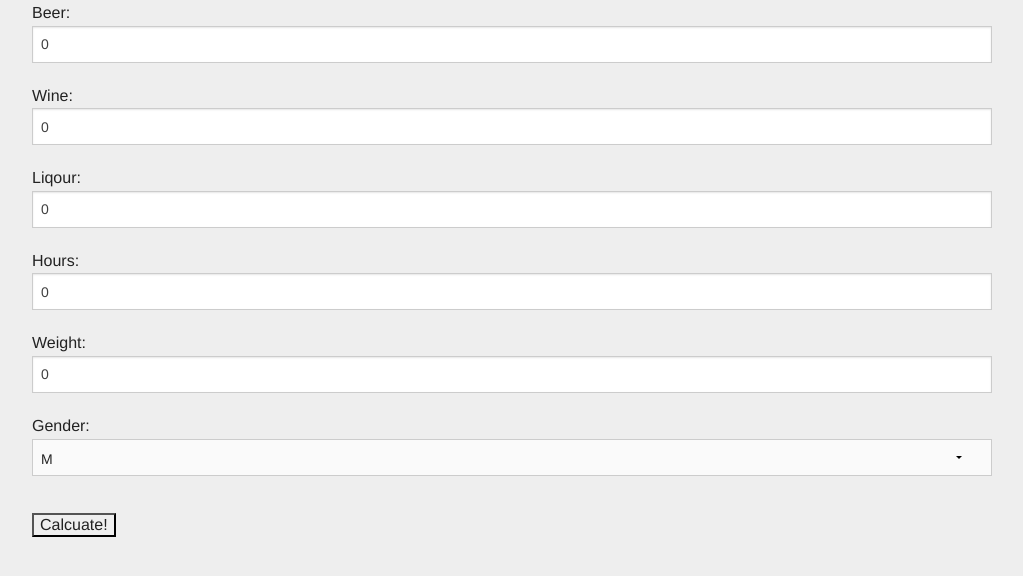
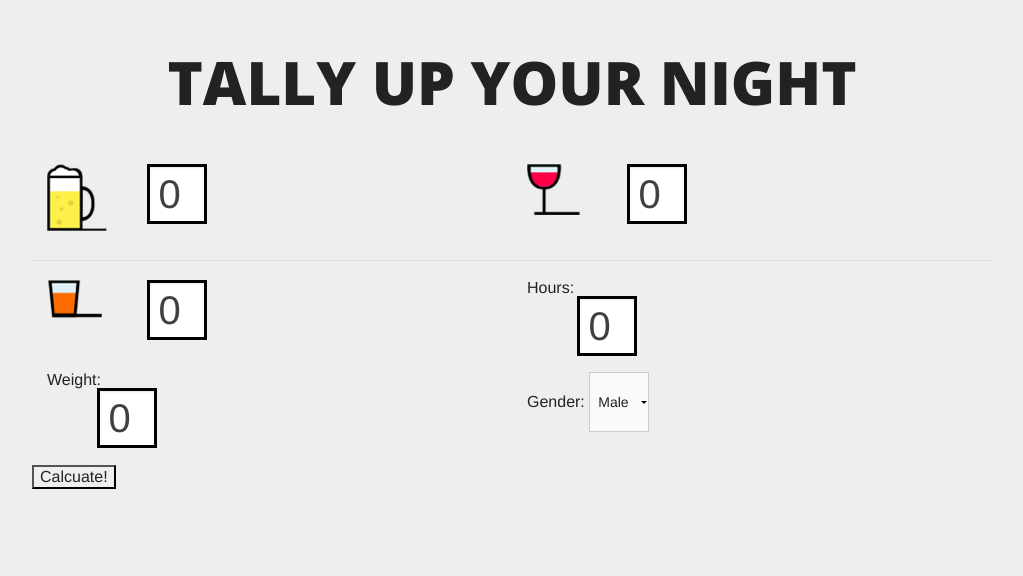
Before and after one commit to bceskavich/bewisecalc, a Flask app: page /bac in a window 1280 px wide. Shown: the part 100-676 px from the top of the page, without its empty margins (128-1151 px from the left). Run offline with Flask 2, Linux system fonts and the light colour scheme.

Commit message:
Style changes to the calculator page.

```diff
--- a/app/forms.py
+++ b/app/forms.py
@@ -3,9 +3,9 @@ from wtforms import IntegerField, SelectField
 from wtforms.validators import Required
 
 class BACForm(Form):
-    beer = IntegerField('beer', default = 0)
-    wine = IntegerField('wine', default = 0)
-    liqour = IntegerField('liqour', default = 0)
-    hours = IntegerField('hours', default = 0, validators = [Required()])
-    weight = IntegerField('weight', default = 0)
-    gender = SelectField('gender', choices=[('male', 'M'), ('female', 'F')])
+    beer = IntegerField('beer', default = 0, id="bac-input")
+    wine = IntegerField('wine', default = 0, id="bac-input")
+    liqour = IntegerField('liqour', default = 0, id="bac-input")
+    hours = IntegerField('hours', default = 0, validators = [Required()], id="bac-input")
+    weight = IntegerField('weight', default = 0, validators = [Required()], id="bac-input")
+    gender = SelectField('gender', choices=[('male', 'Male'), ('female', 'Female')], id="gender")
--- a/app/static/css/style.css
+++ b/app/static/css/style.css
@@ -243,3 +243,56 @@ CUPS Resources + BAC Results
 		font-size: 25px;
 	}
 }
+
+/* ###########################
+Calculator Page
+########################### */
+
+#bac-input {
+	width: 60px;
+	height: 60px;
+	text-align: center;
+	font-size: 40px;
+	line-height: 60px;
+	margin-left: 50px;
+	border: 3px solid #000;
+}
+
+#gender {
+	width: 60px;
+	height: 60px;
+}
+
+#calc h2 {
+	font-size: 60px;
+	margin: 40px auto;
+}
+
+.calc-image {
+	height: 60px;
+	width: 60px;
+	float: left;
+	margin-right: 40px;
+}
+
+@media only screen and (max-width: 700px) {
+	#calc h2 {
+		font-size: 30px;
+		margin: 20px auto;
+	}
+
+	#bac-input {
+		font-size: 20px;
+		line-height: 0px;
+	}
+
+	#bac-input,
+	.calc-image {
+		height: 40px;
+		width: 40px;
+	}
+
+	.calc-image {
+		margin-right: 20px;
+	}
+}
--- a/app/templates/bac.html
+++ b/app/templates/bac.html
@@ -1,14 +1,31 @@
 {% extends "base.html" %}
 {% block content %}
-<section role="main" class="main-container">
+<section role="main" class="main-container" id="calc">
+  <h2>TALLY UP YOUR NIGHT</h2>
   <form action="" method="post" name="bac">
     {{form.hidden_tag()}}
-    <p>Beer: {{form.beer}}</p>
-    <p>Wine: {{form.wine}}</p>
-    <p>Liqour: {{form.liqour}}</p>
-    <p>Hours: {{form.hours}}</p>
-    <p>Weight: {{form.weight}}</p>
-    <p>Gender: {{form.gender}}</p>
+    <div class="row">
+        <div class="large-6 med-6 small-6 columns">
+            <div class="calc-image"><img src="{{url_for('static', filename='img/bac_beer.png')}}" /></div>
+            {{form.beer}}
+        </div>
+        <div class="large-6 med-6 small-6 columns">
+            <div class="calc-image"><img src="{{url_for('static', filename='img/bac_wine.png')}}" /></div>
+            {{form.wine}}
+        </div>
+    </div>
+    <div class="row"><hr /></div>
+    <div class="row">
+        <div class="large-6 med-6 small-6 columns">
+            <div class="calc-image"><img src="{{url_for('static', filename='img/bac_mixed.png')}}" /></div>
+            {{form.liqour}}
+        </div>
+        <div class="large-6 med-6 small-6 columns">Hours: {{form.hours}}</div>
+    </div>
+    <div class="row">
+        <div class="large-6 med-6 columns">Weight: {{form.weight}}</div>
+        <div class="large-6 med-6 columns">Gender: {{form.gender}}</div>
+    </div>
     <p><input type="submit" value="Calcuate!"></p>
   </form>
 </section>
--- a/app/templates/base.html
+++ b/app/templates/base.html
@@ -26,7 +26,7 @@
             </section>
             <!-- logo -->
             <section class="logo right">
-              <a href="index.html"><img src="{{url_for('static', filename='img/logo.png')}}" alt="Bewise logo" /></a>
+              <a href="{{url_for('index')}}"><img src="{{url_for('static', filename='img/logo.png')}}" alt="Bewise logo" /></a>
             </section>
             <!-- page title -->
             <h1>BE Wise</h1>
```
Also changed, not shown: app/static/img/bac_beer.png (added), app/static/img/bac_mixed.png (added), app/static/img/bac_wine.png (added), 1 other file.
